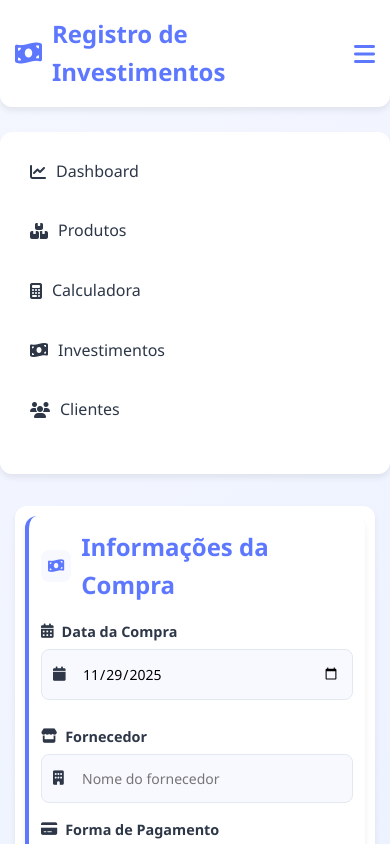
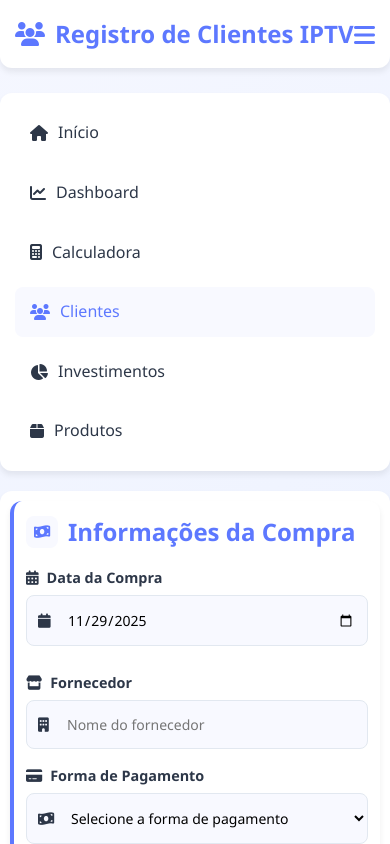
Before and after one commit to JeffiBR/backend-calculador, a website: page investimentos.html in a window 390 px wide. Both pictures are taken after a click on the button 364 px from the left and 53 px from the top of the page. Shown: the top 844 px of the page. Drawn offline with Linux system fonts and the light colour scheme.

Commit message:
Update investimentos.html

```diff
--- a/investimentos.html
+++ b/investimentos.html
@@ -635,31 +635,35 @@
   <!-- Header - Igual ao Dashboard -->
 <div class="header">
     <h1>
-            <i class="fas fa-money-bill-wave"></i>
-            Registro de Investimentos
+        <i class="fas fa-users"></i>
+        Registro de Clientes IPTV
     </h1>
 
     <div class="nav-links">
+        <a href="index.html" class="nav-link">
+            <i class="fas fa-home"></i>
+            Início
+        </a>
         <a href="dashboard.html" class="nav-link">
             <i class="fas fa-chart-line"></i>
             Dashboard
         </a>
-            <a href="products.html" class="nav-link">
-                <i class="fas fa-boxes"></i>
-                Produtos
-            </a>
-            <a href="index.html" class="nav-link">
+        <a href="calculator.html" class="nav-link">
             <i class="fas fa-calculator"></i>
             Calculadora
-            </a>
-            <a href="investimentos.html" class="nav-link">
-                <i class="fas fa-money-bill-wave"></i>
-                Investimentos
         </a>
         <a href="clientes.html" class="nav-link active">
             <i class="fas fa-users"></i>
             Clientes
         </a>
+        <a href="investimentos.html" class="nav-link">
+            <i class="fas fa-chart-pie"></i>
+            Investimentos
+        </a>
+        <a href="products.html" class="nav-link">
+            <i class="fas fa-box"></i>
+            Produtos
+        </a>
     </div>
 
     <button class="menu-toggle" id="menu-toggle">
@@ -670,29 +674,32 @@
 <!-- Mobile Navigation -->
 <div class="mobile-nav" id="mobile-nav">
     <div class="mobile-nav-links">
+        <a href="index.html" class="mobile-nav-link">
+            <i class="fas fa-home"></i>
+            Início
+        </a>
         <a href="dashboard.html" class="mobile-nav-link">
             <i class="fas fa-chart-line"></i>
             Dashboard
         </a>
-            <a href="products.html" class="mobile-nav-link">
-                <i class="fas fa-boxes"></i>
-                Produtos
-            </a>
-            <a href="index.html" class="mobile-nav-link">
+        <a href="calculator.html" class="mobile-nav-link">
             <i class="fas fa-calculator"></i>
             Calculadora
         </a>
+        <a href="clientes.html" class="mobile-nav-link active">
+            <i class="fas fa-users"></i>
+            Clientes
+        </a>
         <a href="investimentos.html" class="mobile-nav-link">
-                <i class="fas fa-money-bill-wave"></i>
+            <i class="fas fa-chart-pie"></i>
             Investimentos
         </a>
+        <a href="products.html" class="mobile-nav-link">
+            <i class="fas fa-box"></i>
+            Produtos
         </a>
-            <a href="clientes.html" class="mobile-nav-link">
-                <i class="fas fa-users"></i>
-                Clientes
-        </div>
-    </div>
-
+    </div>
+</div>
     <!-- Container do Formulário de Investimentos -->
     <div class="container">
         <div class="form-container">
```
Lines whose indentation alone changed are shown as unchanged.
